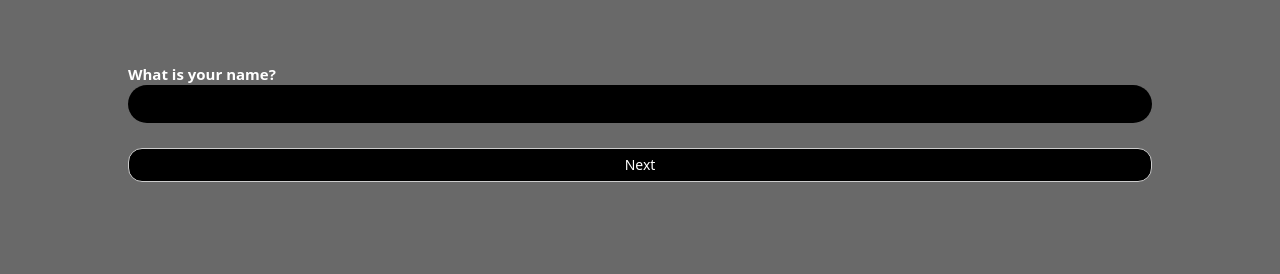
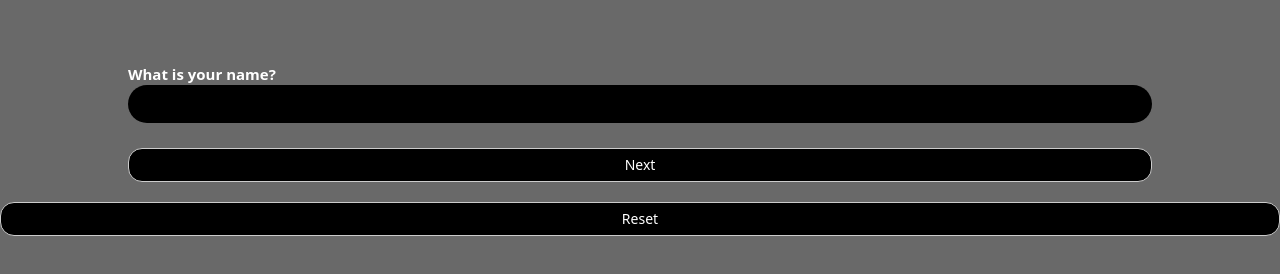
Before and after one commit to VeritasX/Munchkin-Character-Strength-and-Level-Calculator, a website: page index.html in a window 1280 px wide. Shown: the part 86-360 px from the top of the page. Drawn offline with nearby package versions, Linux system fonts and the light colour scheme; a web font is replaced by a local one.

Commit message:
added a reset button that allows the user to reload the ui

```diff
--- a/index.html
+++ b/index.html
@@ -48,6 +48,7 @@
 <div class="cardEditors"><button type="button" class="btn btn-default buttonStyling" onclick="setUpDecks.hideElements('.chooseCard'); $('.level, .stats, .cardEditors').slideToggle();">Add A Card</button>
     <button type="button" class="btn btn-default buttonStyling" onclick="setUpDecks.hideElements('.removeCard'); $('.level, .stats, .cardEditors').slideToggle();">Remove A Card</button>
     <button type="button" class="btn btn-default buttonStyling" onclick="setUpDecks.hideElements('.CardsInPlay'); $('.level, .stats, .cardEditors').slideToggle();">Show Cards In Play</button></div>
+<button type="button" class="btn btn-default buttonStyling" onclick="reloadUI()">Reset</button>
 <section class="CardsInPlay">
     <div class="cardsInPlayContainer">
             <h3>Cards in Play</h3>
@@ -73,6 +74,7 @@
 
     </select>
     <button type="button" class="btn btn-default buttonStyling" onclick="removeCard(); setUpDecks.userRefresh(); setUpDecks.hideElements('.removeCard'); $('.level, .stats, .cardEditors').slideToggle();">Remove Card From List</button>
+
 </section>
 <script src="node_modules/jquery/dist/jquery.min.js"></script>
 <script src="js/bootstrap.js"></script>
--- a/js/functionality.js
+++ b/js/functionality.js
@@ -76,3 +76,8 @@
         points:'Strength',
         runAway:'Run Away'
    };
+
+   var reloadUI=function(){
+       //if there is a better way of doing this then this is temporary
+       window.location.reload();
+   }
```
